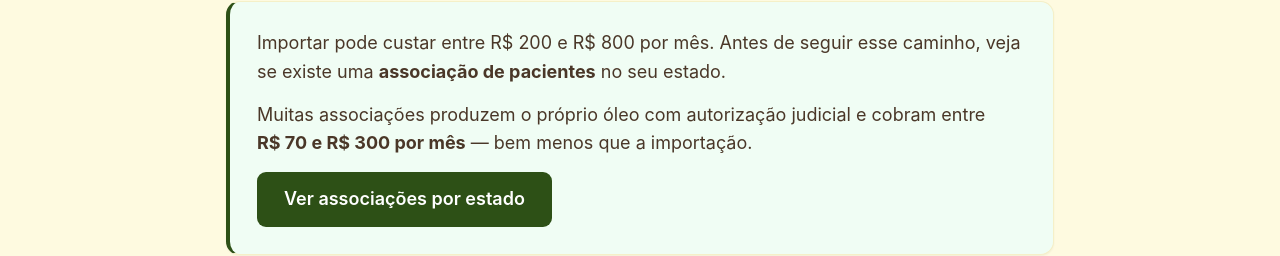
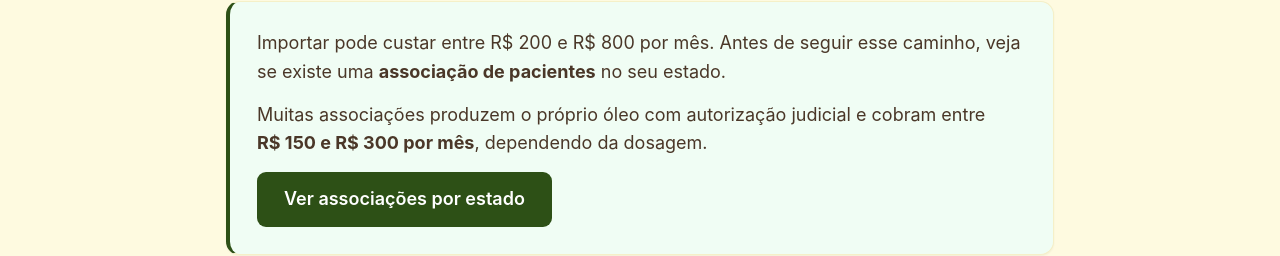
Before and after one commit to bruno-portfolio/Flor-de-Lei, a Next.js app: page /importacao in a window 1280 px wide. Shown: the part 2772-3028 px from the top of the page. Built offline with nearby package versions, Linux system fonts and the light colour scheme.

Commit message:
Corrigir piso de preço de associações: R → R (feedback comunidade)

```diff
--- a/app/importacao/page.tsx
+++ b/app/importacao/page.tsx
@@ -269,8 +269,8 @@ export default function ImportacaoPage() {
           </p>
           <p>
             Muitas associações produzem o próprio óleo com autorização judicial e
-            cobram entre <strong>R$&nbsp;70 e R$&nbsp;300 por mês</strong> — bem
-            menos que a importação.
+            cobram entre <strong>R$&nbsp;150 e R$&nbsp;300 por mês</strong>,
+            dependendo da dosagem.
           </p>
           <Link href="/associacoes" className="btn-primary no-underline mt-2">
             Ver associações por estado
--- a/components/landing/FaqSection.tsx
+++ b/components/landing/FaqSection.tsx
@@ -24,7 +24,7 @@ const FAQ_ITEMS: FaqItemData[] = [
   {
     question: "Quanto custa o tratamento?",
     answer:
-      "Depende do caminho. Associações de pacientes: R$70 a R$300 por mês. Importação: R$200 a R$800 por mês. Farmácia: R$200 a R$3.000 por mês. Pelo SUS: gratuito (com processo judicial). Nosso guia ajuda a encontrar o caminho mais acessível.",
+      "Depende do caminho. Associações de pacientes: R$150 a R$300 por mês (varia com a dosagem). Importação: R$200 a R$800 por mês. Farmácia: R$200 a R$3.000 por mês. Pelo SUS: gratuito (com processo judicial). Nosso guia ajuda a encontrar o caminho mais acessível.",
     source: "Fonte: Kaya Mind — Panorama da Cannabis Medicinal no Brasil 2025",
   },
   {
```
Also changed, not shown: data/wizard-tree.json (+5 -5 lines).
